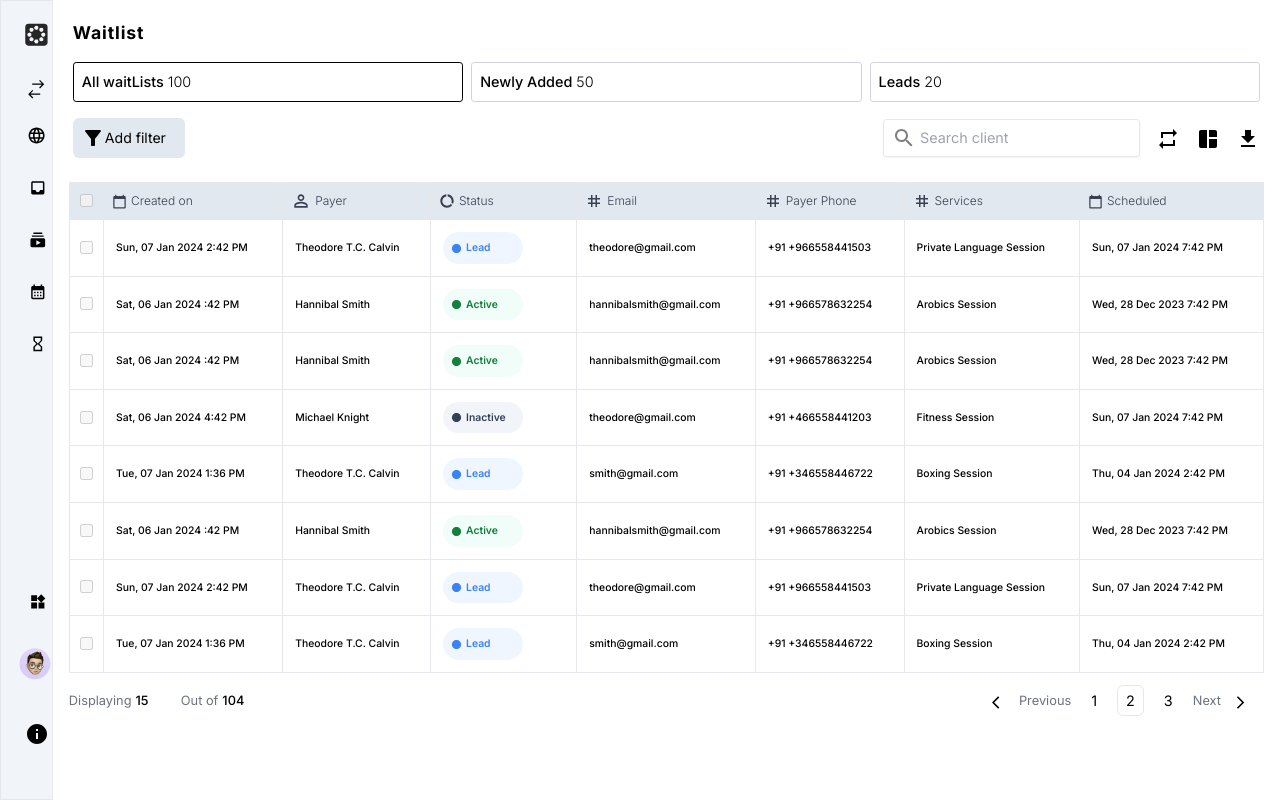
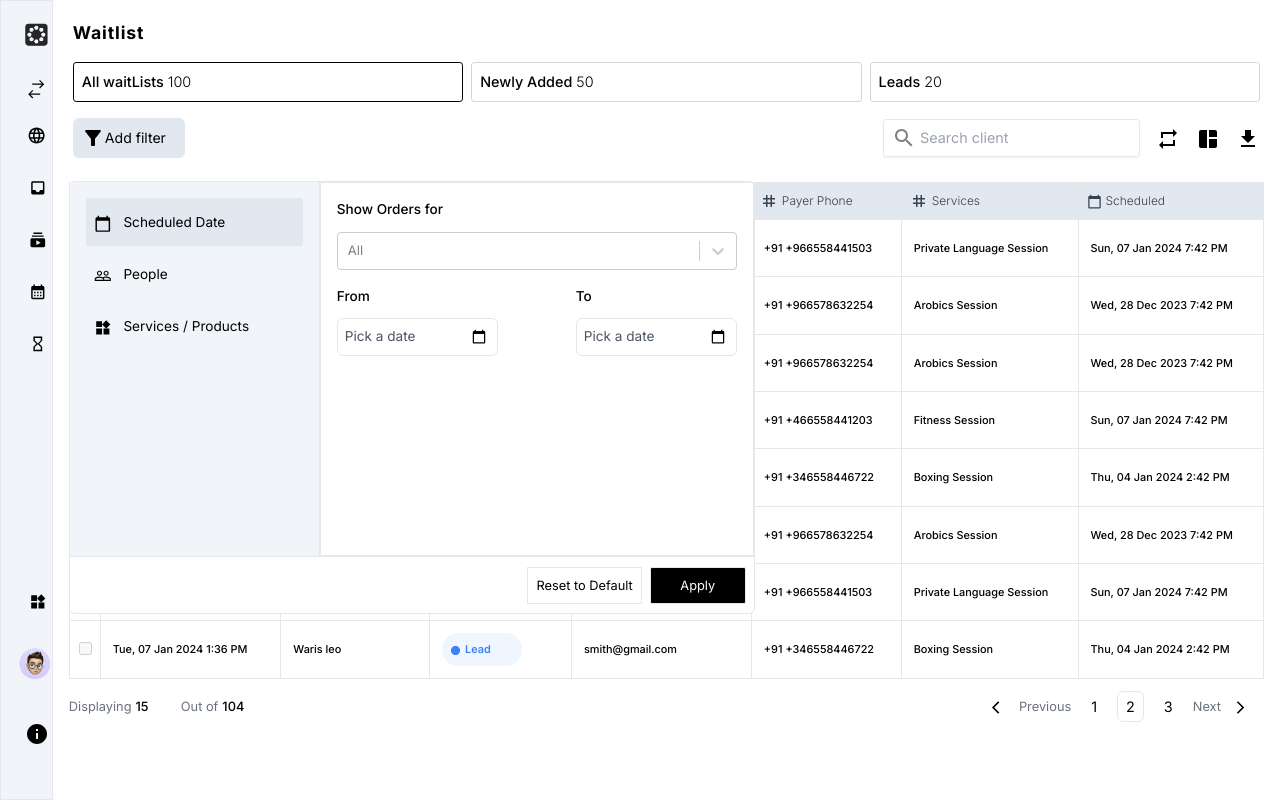
Before and after one commit to Labeebct/OMNIFY-NEXT-JS, a Next.js app: page / in a window 1280 px wide. Built offline with nearby package versions, Linux system fonts and the light colour scheme.

Commit message:
implemented filtering functionality using payer names

```diff
--- a/app/components/FilterBox.jsx
+++ b/app/components/FilterBox.jsx
@@ -8,13 +8,22 @@ import PeopleOutlineIcon from "@mui/icons-material/PeopleOutline";
 import WidgetsIcon from "@mui/icons-material/Widgets";
 import CalendarTodayIcon from "@mui/icons-material/CalendarToday";
 import Services from "./FilterBox/Services";
+import Loading from "./Loading";
 
-const FilterBox = ({ filterBox, setFilterBox }) => {
+const FilterBox = ({
+  filterBox,
+  setFilterBox,
+  setFilteredValue,
+  tableData,
+}) => {
   //Returing null if modal is not triggered
   if (!filterBox) return null;
 
   //Keeping state for changing the right side of the filter box component
   const [currentComp, setCurrentComp] = useState("Scheduled Date");
+  //State for keeping the value of the child
+  const [filValue, setFilValue] = useState(tableData);
+  const [isLoading, setLoading] = useState(false);
 
   //Function to track the current component selected
   const handleComponent = (comp) => {
@@ -44,8 +53,28 @@ const FilterBox = ({ filterBox, setFilterBox }) => {
     { id: 3, icon: WidgetsIcon, navHead: "Services / Products" },
   ];
 
+  //Apply button to make changes
+  const handleApply = () => {
+    setLoading(true);
+    setFilteredValue(filValue);
+    setTimeout(() => {
+      setLoading(false);
+      setFilterBox(false);
+    }, 700);
+  };
+
+  //Reseeting the table content
+  const handleReset = () => {
+    setFilterBox(false);
+    setFilteredValue(tableData);
+  };
+
+  if (isLoading) {
+    return <Loading />;
+  }
+
   return (
-    <div className="absolute duration-300 left-4  ease-in-out mt-[.95rem]  rounded-md   w-[55.9%] min-w-[290px] h-[433px] bg-white border">
+    <div className="absolute duration-300 left-4 z-10  ease-in-out mt-[.95rem]  rounded-md   w-[55.9%] min-w-[290px] h-[433px] bg-white border">
       <div className="w-full flex border-b h-[87%]">
         <div className="flex-1 max-w-[250px] min-w-[55px] flex-shrink overflow-hidden bg-slate-100 border-r">
           {/* Looping the li of the left of the filterbox component */}
@@ -60,7 +89,11 @@ const FilterBox = ({ filterBox, setFilterBox }) => {
           {currentComp === "Scheduled Date" ? (
             <Date />
           ) : currentComp === "People" ? (
-            <People />
+            <People
+              filteredValue={filValue}
+              setFilteredValue={setFilValue}
+              tableData={tableData}
+            />
           ) : (
             <Services />
           )}
@@ -69,15 +102,15 @@ const FilterBox = ({ filterBox, setFilterBox }) => {
       <div className="flex justify-end w-full h-[13%] px-2">
         <div className="flex items-center gap-2">
           <button
+            onClick={handleReset}
             //Closing the modal a applying changes
-            onClick={() => setFilterBox(false)}
             className="text-[.8rem] p-2 border cursor-pointer active:scale-[.95] duration-300 ease-in-out"
           >
             Reset to Default
           </button>
           <button
             //Closing the modal a applying changes
-            onClick={() => setFilterBox(false)}
+            onClick={handleApply}
             className="text-[.8rem] p-2 border bg-[black] text-white w-24 rounded-sm cursor-pointer active:scale-[.95] duration-300 ease-in-out "
           >
             Apply
--- a/app/components/Header.jsx
+++ b/app/components/Header.jsx
@@ -8,11 +8,17 @@ import FileDownloadIcon from "@mui/icons-material/FileDownload";
 import EditModal from "./EditModal";
 import FilterBox from "./FilterBox";
 
-const Header = ({ showData, setShowData }) => {
+const Header = ({
+  showData,
+  setShowData,
+  tableData,
+  setFilteredValue,
+  filteredValue,
+}) => {
   //State for controlling the table column edit modal
   const [editModalOpen, setEditModalOpen] = useState(false);
   //State for controlling the filter box
-  const [filterBox, setFilterBox] = useState(false);
+  const [filterBox, setFilterBox] = useState(true);
 
   return (
     <div className="w-full h-auto block relative">
@@ -65,7 +71,13 @@ const Header = ({ showData, setShowData }) => {
       </div>
       <div className="w-full flex justify-between px-4">
         {/* FILTER BOX */}
-        <FilterBox filterBox={filterBox} setFilterBox={setFilterBox} />
+        <FilterBox
+          filteredValue={filteredValue}
+          setFilteredValue={setFilteredValue}
+          tableData={tableData}
+          filterBox={filterBox}
+          setFilterBox={setFilterBox}
+        />
         {/* TABLE COLUMN EDIT BOX   */}
         <EditModal
           showData={showData}
--- a/app/components/Loading.jsx
+++ b/app/components/Loading.jsx
@@ -3,7 +3,7 @@ import { HashLoader } from "react-spinners";
 
 const Loading = () => {
   return (
-    <div className="w-full fixed inset-0 h-screen flex bg-white justify-center items-center">
+    <div className="w-full inset-0 z-30 fixed  h-screen flex bg-white justify-center items-center">
       {/* //Loading from the react spinner */}
       <HashLoader className="mb-20" color="#121a18" height={40} width={9} />
     </div>
--- a/app/components/SearchBar.jsx
+++ b/app/components/SearchBar.jsx
@@ -1,11 +1,17 @@
 import React from "react";
-import SearchIcon from '@mui/icons-material/Search';
+import SearchIcon from "@mui/icons-material/Search";
 
-const SearchBar = ({placeHolder}) => {
+const SearchBar = ({ placeHolder, setSearchValue }) => {
   return (
     <div className="flex text-[.9rem] p-2 py-[.4rem]  border border-gray-200 shadow-sm rounded-[.2rem] gap-1">
-      <SearchIcon sx={{ color: 'gray' }}  />
-      <input type="text" className="outline-none w-full" placeholder={placeHolder} />
+      <SearchIcon sx={{ color: "gray" }} />
+      <input
+        type="text"
+        spellCheck={false}
+        onChange={(e) => setSearchValue(e.target.value)}
+        className="outline-none w-full"
+        placeholder={placeHolder}
+      />
     </div>
   );
 };
--- a/app/components/Table.jsx
+++ b/app/components/Table.jsx
@@ -12,9 +12,9 @@ const Table = ({ tableData, showData }) => {
     <table className="w-full h-auto border">
       <thead>
         <tr>
-          <th className="bg-slate-200 px-2 flex-grow-0">
-            <input type="checkbox" disabled />
-          </th>
+          <td className="bg-slate-200 w-4 px-2">
+            <input className="m-auto ml-[.06rem]" type="checkbox" disabled />
+          </td>
           {showData.CreatedOn && (
             <th className="font-light whitespace-nowrap min-w-[8rem] h-auto text-gray-700 bg-slate-200 text-[.75rem] p-2 border">
               <div className="flex items-center space-x-1">
@@ -77,42 +77,42 @@ const Table = ({ tableData, showData }) => {
         {/* //Mapping td datas */}
         {tableData.map((data, index) => (
           <tr key={data.id} className="border">
-            <th className="flex-grow-0">
-              <input type="checkbox" disabled />
-            </th>
+            <td className="m-auto">
+              <input type="checkbox" className="m-auto translate-x-2" disabled />
+            </td>
             {showData.CreatedOn && (
-              <td className="font-medium text-[.65rem] text-black p-3 border">
+              <td className="font-medium text-[.68rem] text-black p-3 border">
                 {data.createOn}
               </td>
             )}
             {showData.Payer && (
-              <td className="font-medium text-[.65rem] text-black p-3 border">
+              <td className="font-medium text-[.68rem] text-black p-3 border">
                 {data.payer}
               </td>
             )}
             {showData.Status && (
-              <td className="font-medium text-[.65rem] text-black p-3 border">
+              <td className="font-medium text-[.68rem] text-black p-3 border">
                 {/* //Status component for change color according to colors */}
                 <DataStatus status={data.status} />
               </td>
             )}
             {showData.Email && (
-              <td className="font-medium text-[.65rem] text-black p-3 border">
+              <td className="font-medium text-[.68rem] text-black p-3 border">
                 {data.email}
               </td>
             )}
             {showData.PayerPhone && (
-              <td className="font-medium text-[.65rem] text-black p-3 border">
+              <td className="font-medium text-[.68rem] text-black p-3 border">
                 {data.payerPhone}
               </td>
             )}
             {showData.Services && (
-              <td className="font-medium text-[.65rem] text-black p-3 border">
+              <td className="font-medium text-[.68rem] text-black p-3 border">
                 {data.services}
               </td>
             )}
             {showData.Scheduled && (
-              <td className="font-medium text-[.65rem] text-black p-3 border">
+              <td className="font-medium text-[.68rem] text-black p-3 border">
                 {data.Scheduled}
               </td>
             )}
--- a/app/pages/_dashboard/DashBoard.jsx
+++ b/app/pages/_dashboard/DashBoard.jsx
@@ -33,7 +33,7 @@ const DashBoard = () => {
     {
       id: 3,
       createOn: "Sat, 06 Jan 2024 :42 PM",
-      payer: "Hannibal Smith",
+      payer: "Labeeb Labio",
       status: "Active",
       email: "hannibalsmith@gmail.com",
       payerPhone: "+91 +966578632254",
@@ -43,7 +43,7 @@ const DashBoard = () => {
     {
       id: 4,
       createOn: "Sat, 06 Jan 2024 4:42 PM",
-      payer: "Michael Knight",
+      payer: "Jessica Darvis",
       status: "Inactive",
       email: "theodore@gmail.com",
       payerPhone: "+91 +466558441203",
@@ -53,7 +53,7 @@ const DashBoard = () => {
     {
       id: 5,
       createOn: "Tue, 07 Jan 2024 1:36 PM",
-      payer: "Theodore T.C. Calvin",
+      payer: "Ramees Rio",
       status: "Lead",
       email: "smith@gmail.com",
       payerPhone: "+91 +346558446722",
@@ -63,7 +63,7 @@ const DashBoard = () => {
     {
       id: 6,
       createOn: "Sat, 06 Jan 2024 :42 PM",
-      payer: "Hannibal Smith",
+      payer: "Joyet Joy",
       status: "Active",
       email: "hannibalsmith@gmail.com",
       payerPhone: "+91 +966578632254",
@@ -73,7 +73,7 @@ const DashBoard = () => {
     {
       id: 7,
       createOn: "Sun, 07 Jan 2024 2:42 PM",
-      payer: "Theodore T.C. Calvin",
+      payer: "Althaf shaik",
       status: "Lead",
       email: "theodore@gmail.com",
       payerPhone: "+91 +966558441503",
@@ -83,7 +83,7 @@ const DashBoard = () => {
     {
       id: 8,
       createOn: "Tue, 07 Jan 2024 1:36 PM",
-      payer: "Theodore T.C. Calvin",
+      payer: "Waris leo",
       status: "Lead",
       email: "smith@gmail.com",
       payerPhone: "+91 +346558446722",
@@ -91,6 +91,8 @@ const DashBoard = () => {
       Scheduled: "Thu, 04 Jan 2024 2:42 PM",
     },
   ];
+
+  const [filteredValue, setFilteredValue] = useState(tableData);
 
   const [showData, setShowData] = useState({
     CreatedOn: true,
@@ -110,19 +112,25 @@ const DashBoard = () => {
     return () => clearTimeout(timeoutId);
   }, []);
 
-    if (isLoading) {
-      return <Loading />;
-    }
+  if (isLoading) {
+    return <Loading />;
+  }
 
   return (
     <>
       <div className="h-screen w-full flex">
         <SideBar />
         <div className="h-auto w-[calc(100vw-3.3rem)] overflow-y-auto">
-          <Header showData={showData} setShowData={setShowData} />
+          <Header
+            showData={showData}
+            setShowData={setShowData}
+            filteredValue={filteredValue}
+            setFilteredValue={setFilteredValue}
+            tableData={tableData}
+          />
           <div className="w-full p-4 h-auto">
             <div className="w-full h-auto  overflow-x-auto">
-              <Table showData={showData}  tableData={tableData} />
+              <Table showData={showData} tableData={filteredValue} />
             </div>
             <TableFooter />
           </div>
```
Also changed, not shown: app/components/FilterBox/People.jsx (+59 -27 lines).
